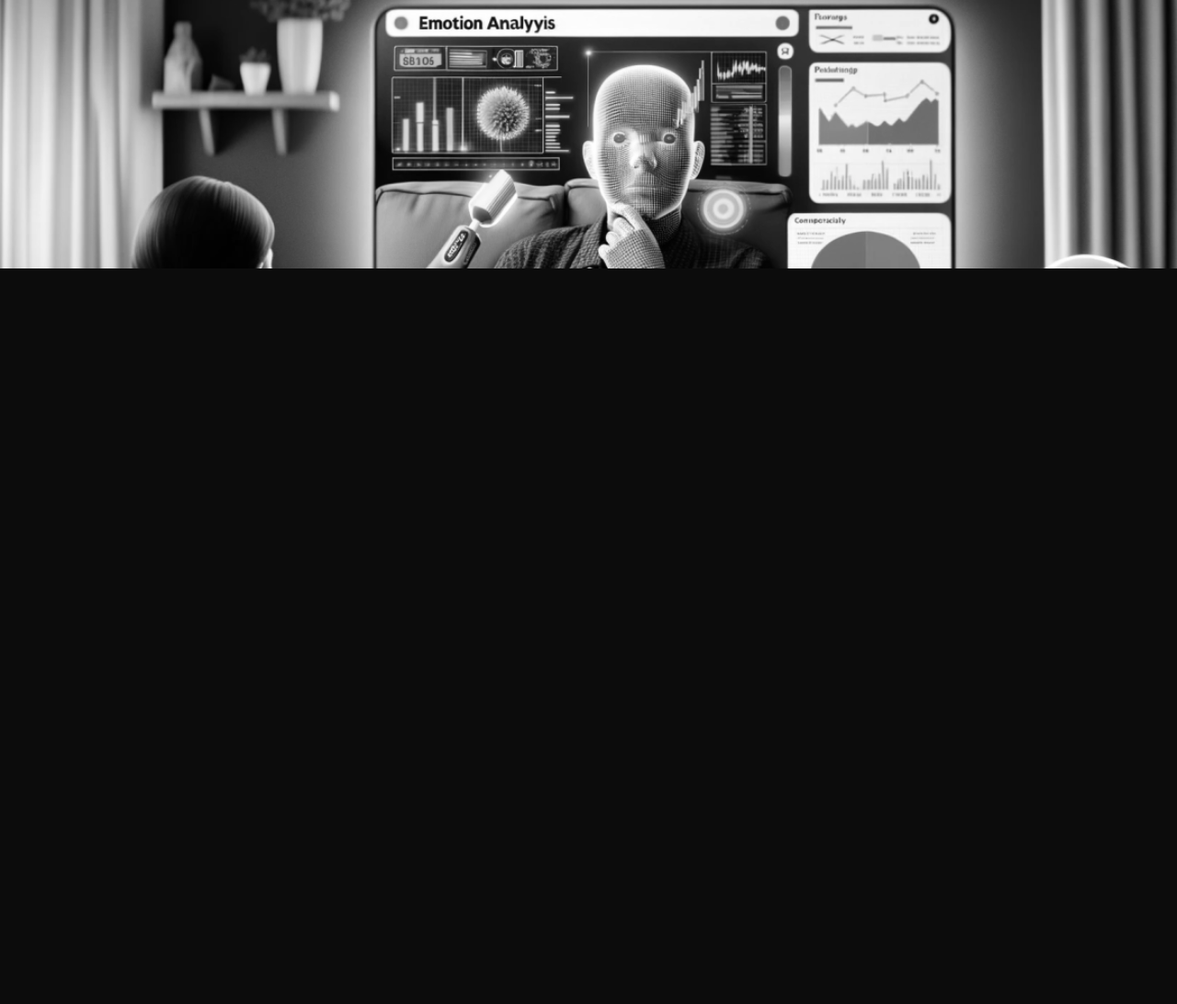
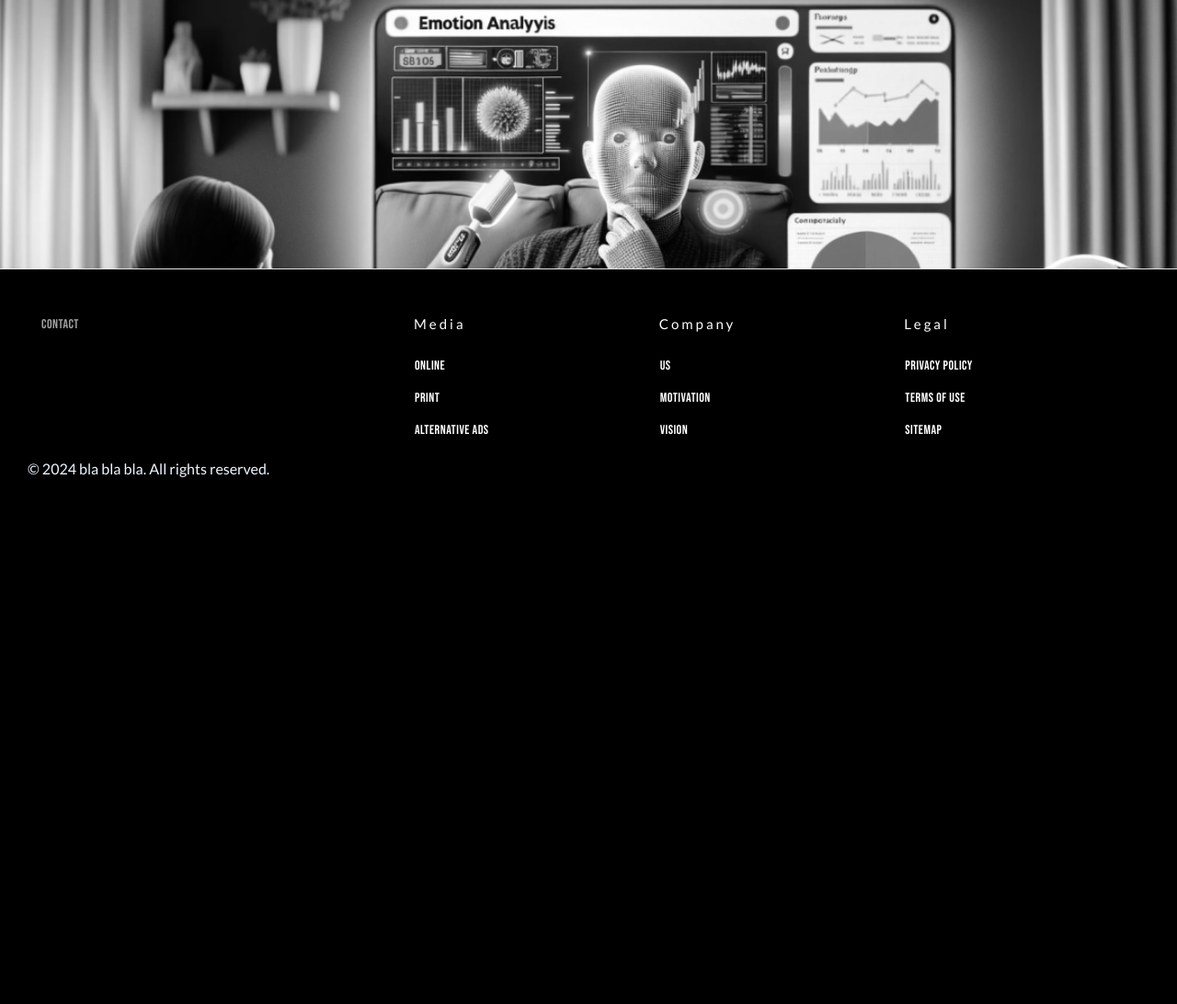
Before and after one commit to afyildiiz/movAI, a Flask app: page /welcome in a window 1280 px wide. Shown: the part 2950-4042 px from the top of the page at 92% size. After the commit the page ends 3469 px from the top, so only its background shows below. Run offline with Flask 3, Linux system fonts and the light colour scheme; some web fonts are replaced.

Commit message:
footer added to homepage

```diff
--- a/static/css/about.css
+++ b/static/css/about.css
@@ -137,6 +137,10 @@ footer{
   box-shadow: rgb(51, 51, 51) 0px 2px 8px 0px;;
 }
 
+footer a:hover{
+  color: #fff !important;
+}
+
 
 .portfolio{
   text-decoration:underline;
--- a/static/css/navbar.css
+++ b/static/css/navbar.css
@@ -36,7 +36,7 @@ a:before {
   height: 3px;
   bottom: 0;
   left: 0;
-  background-color: deepskyblue;
+  background-color: rgba(0, 47, 63, 0);
   visibility: hidden;
   transform: scaleX(0);
   transition: all 0.5s ease-in-out;
--- a/static/css/welcome.css
+++ b/static/css/welcome.css
@@ -320,6 +320,150 @@ h3 {
   transform: translateY(200%);
 }
 
+/* FOOTERRRR */
+.footer {
+  display: flex;
+  flex-flow: row wrap;
+  padding: 30px 30px 20px 30px;
+  color: #ffffff;
+  background-color: #000000;
+  border-top: 1px solid #e5e5e5;
+}
+
+.footer > * {
+  flex:  1 100%;
+}
+
+.footer__addr {
+  margin-right: 1.25em;
+  margin-bottom: 2em;
+}
+
+.footer__logo {
+  font-family: 'Pacifico', cursive;
+  font-weight: 400;
+  text-transform: lowercase;
+  font-size: 1.5rem;
+}
+
+.footer__addr h2 {
+  margin-top: 1.3em;
+  font-size: 15px;
+  font-weight: 400;
+  letter-spacing: 1px !important;
+}
+
+.nav__title {
+  font-weight: 400;
+  font-size: 15px;
+  letter-spacing: 3px !important;
+}
+
+.footer address {
+  font-style: normal;
+  color: #ffffff;
+}
+
+.footer__btn {
+  display: flex;
+  align-items: center;
+  justify-content: center;
+  height: 36px;
+  max-width: max-content;
+  background-color: rgb(33, 33, 33, 0.07);
+  border-radius: 100px;
+  color: #2f2f2f;
+  line-height: 0;
+  margin: 0.6em 0;
+  font-size: 1rem;
+  padding: 0 1.3em;
+}
+
+.footer ul {
+  list-style: none;
+  padding-left: 0;
+}
+
+.footer li {
+  line-height: 2em;
+  display: block !important;
+}
+
+.footer a {
+  text-decoration: none;
+  font-weight: 400 !important;
+}
+.footer a:hover {
+  color: burlywood;
+}
+
+.footer__nav {
+  display: flex;
+	flex-flow: row wrap;
+}
+
+.footer__nav > * {
+  flex: 1 50%;
+  margin-right: 1.25em;
+}
+
+.nav__ul a {
+  color: #ffffff;
+  padding: 1px !important;
+
+}
+.nav__ul a:hover{
+  color: burlywood !important;
+
+}
+
+.nav__ul--extra {
+  column-count: 2;
+  column-gap: 1.25em;
+}
+
+.legal {
+  display: flex;
+  flex-wrap: wrap;
+  color: #999;
+}
+
+.legal__links {
+  display: flex;
+  align-items: center;
+}
+
+.heart {
+  color: #2f2f2f;
+}
+
+
+
+
+@media screen and (min-width: 24.375em) {
+  .legal .legal__links {
+    margin-left: auto;
+  }
+}
+
+@media screen and (min-width: 40.375em) {
+  .footer__nav > * {
+    flex: 1;
+  }
+
+  .nav__item--extra {
+    flex-grow: 2;
+  }
+
+  .footer__addr {
+    flex: 1 0px;
+  }
+
+  .footer__nav {
+    flex: 2 0px;
+  }
+}
+
 
 
 
--- a/templates/about.html
+++ b/templates/about.html
@@ -97,13 +97,12 @@
 
 
   <!-- Footer -->
-  <footer class="w3-container w3-padding-64 w3-center w3-light-grey w3-xlarge">
+  <footer class="w3-container w3-padding-64 w3-center w3-black w3-xlarge">
     <a href="https://www.github.com/afyildiiz/" target="_blank"> <i class="fa fa-facebook-official w3-hover-opacity"></i> </a>
     <a href="https://www.instagram.com/afyildiiz" target="_blank"> <i class="fa fa-instagram w3-hover-opacity"></i> </a>
     <a href="https://www.linkedin.com/in/afyildiiz" target="_blank"> <i class="fa fa-linkedin w3-hover-opacity"></i> </a>
     <a href="https://medium.com/@afyildiiz" target="_blank"> <i class="fa fa-medium w3-hover-opacity"></i> </a>
     <p class="w3-large" style="font-family: 'Bebas Neue', cursive;opacity: 0.6;">Checkout my <a target="_blank" class="portfolio" href="https://afyildiiz.netlify.app">Portfolio</a> Site</p>
-    <!-- <p class="w3-large w3-padding-large" style="font-family: 'Bebas Neue', cursive;opacity: 0.6;">ßPowered by A. Fatih Yildiz</p> -->
   </footer>
 
 
--- a/templates/welcome.html
+++ b/templates/welcome.html
@@ -72,7 +72,79 @@
 
 </div>
 
-<div class="blank2"></div>
+
+
+<footer class="footer">
+  <div class="footer__addr">
+    <h1 class="footer__logo"> </h1>
+
+    <h2><a href="{{url_for('about')}}">Contact</a></h2>
+
+  </div>
+
+  <ul class="footer__nav">
+    <li class="nav__item">
+      <h2 class="nav__title">Media</h2>
+
+      <ul class="nav__ul">
+        <li>
+          <a href="#">Online</a>
+        </li>
+
+        <li>
+          <a href="#">Print</a>
+        </li>
+
+        <li>
+          <a href="#">Alternative Ads</a>
+        </li>
+      </ul>
+    </li>
+    <li class="nav__item">
+      <h2 class="nav__title">Company</h2>
+
+      <ul class="nav__ul">
+        <li>
+          <a href="#">Us</a>
+        </li>
+
+        <li>
+          <a href="#">Motivation</a>
+        </li>
+
+        <li>
+          <a href="#">Vision</a>
+        </li>
+      </ul>
+    </li>
+
+
+    <li class="nav__item">
+      <h2 class="nav__title">Legal</h2>
+
+      <ul class="nav__ul">
+        <li>
+          <a href="#">Privacy Policy</a>
+        </li>
+
+        <li>
+          <a href="#">Terms of Use</a>
+        </li>
+
+        <li>
+          <a href="#">Sitemap</a>
+        </li>
+      </ul>
+    </li>
+  </ul>
+
+  <div class="legal">
+    <p>&copy; 2024 bla bla bla. All rights reserved.</p>
+
+
+  </div>
+</footer>
+
 
       <script>
 
```
Also changed, not shown: static/css/contact.css (+2 -10 lines).
